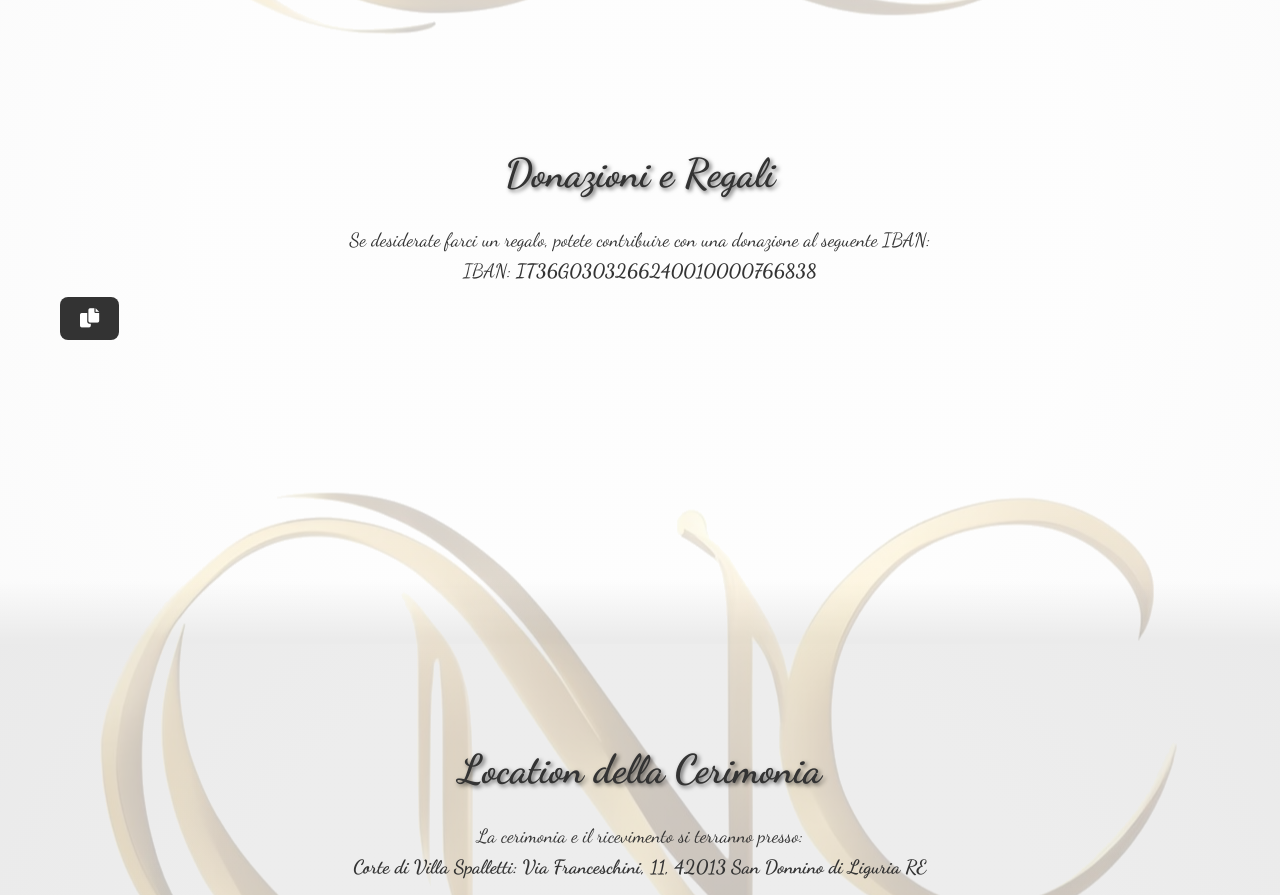
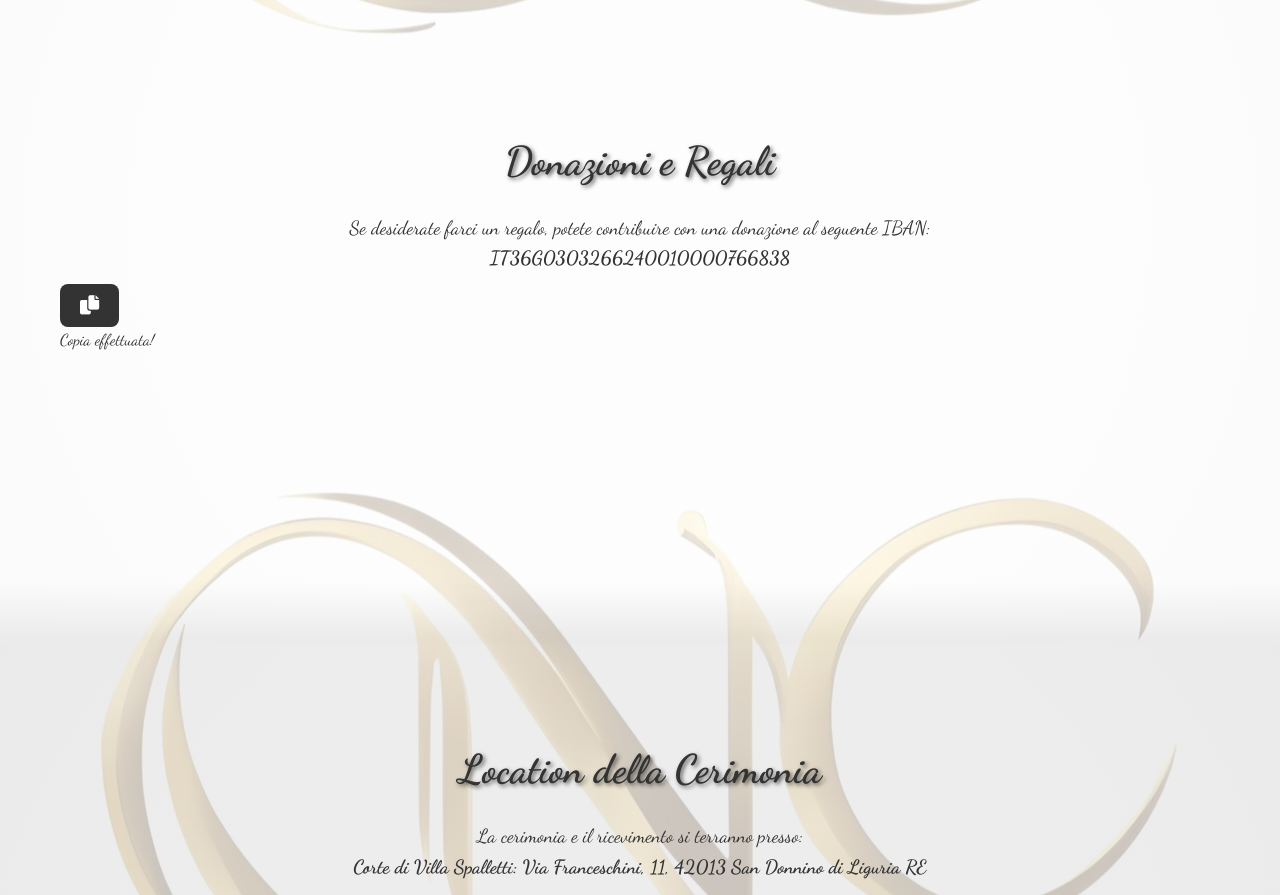
Before and after one commit to nicograzio/Sito_Matrimonio, a website: page index.html in a window 1280 px wide. Shown: the part 2731-3626 px from the top of the page. Drawn offline with nearby package versions, Linux system fonts and the light colour scheme.

Commit message:
Update index.html

```diff
--- a/index.html
+++ b/index.html
@@ -90,11 +90,14 @@
 	<!-- Donazione - Pagina che riporta il nostro IBAN per donazione (aggiungere evenntuale lista nozze) -->
     <section id="donations">
 		<img class="logo-image" src="logo.png">
-		<div class="content">
+		<div class="content" style="overflow: visible">
 			<h2>Donazioni e Regali</h2>
 			<p>Se desiderate farci un regalo, potete contribuire con una donazione al seguente IBAN:</p>
-			<p>IBAN: <strong id="iban">IT36G0303266240010000766838</strong></p>
-			<button id="copy-button"><i class="fas fa-copy"></i></button>
+			<div id="iban-container">
+				<p id="iban"><strong>IT36G0303266240010000766838</strong></p>
+				<button id="copy-button" aria-label="Copia IBAN"><i class="fas fa-copy"></i></button>
+				<div id="popup" class="popup">Copia effettuata!</div>
+			</div>
 		</div>
     <div class="foot-overlay1"></div>
 	</section>
```
